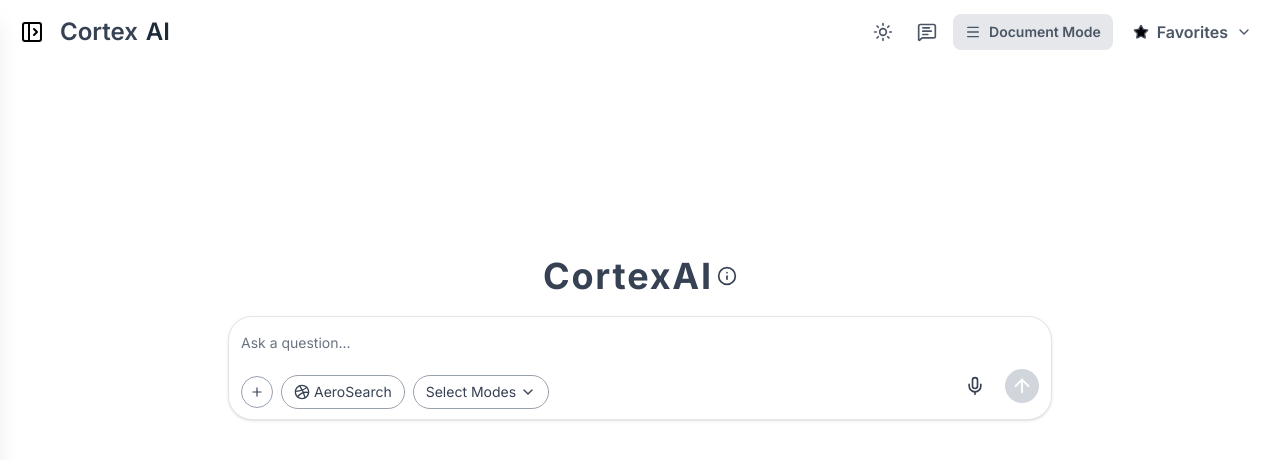
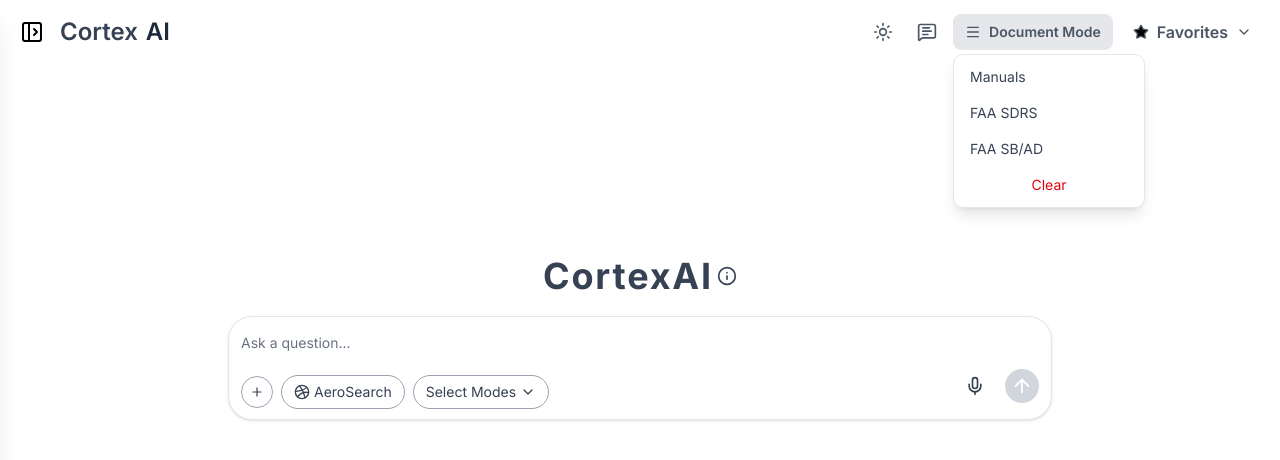
Before and after one commit to Khushprajapati2004/CortexAI, a Next.js app: page / in a window 1280 px wide. Both pictures are taken after a click on the button "Document Mode". Shown: the top 460 px of the page. Built offline with nearby package versions, Linux system fonts and the light colour scheme.

Commit message:
add dropdown

```diff
--- a/_middleware.ts
+++ b/_middleware.ts
@@ -7,7 +7,7 @@
   const { pathname } = request.nextUrl
 
   // Protected routes
-  const protectedRoutes = ['/', '/dashboard', '/profile']
+  const protectedRoutes = ['/']
   const isProtectedRoute = protectedRoutes.some(route => pathname.startsWith(route))
 
   // Auth routes (should not be accessible when logged in)
--- a/app/signup/page.tsx
+++ b/app/signup/page.tsx
@@ -1,6 +1,6 @@
 "use client"
 
-import { ArrowLeft, Eye, EyeOff, Github } from 'lucide-react'
+import { ArrowLeft, Eye, EyeOff } from 'lucide-react'
 import Link from 'next/link'
 import React, { useState, ChangeEvent, FormEvent } from 'react'
 import { useRouter } from 'next/navigation'
--- a/components/Header.tsx
+++ b/components/Header.tsx
@@ -10,11 +10,14 @@
 } from '@/components/ui/tooltip';
 import Sidebar from './Sidebar';
 import { useSidebar } from '../context/SidebarContext';
-import { useState, useEffect } from 'react';
+import { useState, useEffect, useRef } from 'react';
 
 const Header = () => {
     const { isSidebarOpen, toggleSidebar } = useSidebar();
     const [isDarkMode, setIsDarkMode] = useState(false);
+    const [isDocumentModeOpen, setIsDocumentModeOpen] = useState(false);
+    const [selectedDocumentMode, setSelectedDocumentMode] = useState('Document Mode');
+    const dropdownRef = useRef<HTMLDivElement>(null);
 
     // Apply dark mode class to document when mode changes
     useEffect(() => {
@@ -25,9 +28,43 @@
         }
     }, [isDarkMode]);
 
+    // Close dropdown when clicking outside
+    useEffect(() => {
+        const handleClickOutside = (event: MouseEvent) => {
+            if (dropdownRef.current && !dropdownRef.current.contains(event.target as Node)) {
+                setIsDocumentModeOpen(false);
+            }
+        };
+
+        document.addEventListener('mousedown', handleClickOutside);
+        return () => {
+            document.removeEventListener('mousedown', handleClickOutside);
+        };
+    }, []);
+
     const toggleDarkMode = () => {
         setIsDarkMode(!isDarkMode);
     };
+
+    const toggleDocumentMode = () => {
+        setIsDocumentModeOpen(!isDocumentModeOpen);
+    };
+
+    const handleDocumentModeSelect = (modeName: string) => {
+        if (modeName === 'Clear') {
+            setSelectedDocumentMode('Document Mode');
+        } else {
+            setSelectedDocumentMode(modeName);
+        }
+        setIsDocumentModeOpen(false);
+    };
+
+    const documentModes = [
+        { name: 'Manuals', active: selectedDocumentMode === 'Manuals' },
+        { name: 'FAA SDRS', active: selectedDocumentMode === 'FAA SDRS' },
+        { name: 'FAA SB/AD', active: selectedDocumentMode === 'FAA SB/AD' },
+        { name: 'Clear', active: false }
+    ];
 
     return (
         <>
@@ -82,10 +119,44 @@
                                 </TooltipContent>
                             </Tooltip>
 
-                            <button className="flex items-center space-x-2 px-3 py-2 bg-gray-200 dark:bg-gray-700 font-semibold text-gray-600 dark:text-gray-300 hover:text-gray-800 dark:hover:text-white rounded-md cursor-pointer">
-                                <Menu className="w-4 h-4" />
-                                <span className="text-sm">Document Mode</span>
-                            </button>
+                            {/* Document Mode Dropdown */}
+                            <div className="relative" ref={dropdownRef}>
+                                <button
+                                    className="flex items-center space-x-2 px-3 py-2 bg-gray-200 dark:bg-gray-700 font-semibold text-gray-600 dark:text-gray-300 hover:text-gray-800 dark:hover:text-white rounded-md cursor-pointer"
+                                    onClick={toggleDocumentMode}
+                                >
+                                    <Menu className="w-4 h-4" />
+                                    <span className="text-sm">{selectedDocumentMode}</span>
+                                </button>
+
+                                {/* Dropdown Menu */}
+                                {isDocumentModeOpen && (
+                                    <div className="absolute top-full left-0 mt-1 w-48 bg-white dark:bg-gray-800 border border-gray-200 dark:border-gray-700 rounded-lg shadow-lg py-1 z-50">
+                                        {documentModes.map((mode, index) => (
+                                            <button
+                                                key={mode.name}
+                                                onClick={() => handleDocumentModeSelect(mode.name)}
+                                                className={`w-full flex items-center justify-between px-4 py-2 text-sm text-left transition-colors ${
+                                                    mode.active
+                                                        ? 'bg-blue-50 dark:bg-blue-900/20 text-blue-700 dark:text-blue-300'
+                                                        : mode.name === 'Clear'
+                                                            ? 'text-red-600 dark:text-red-400 hover:bg-gray-50 dark:hover:bg-gray-700 justify-center'
+                                                            : 'text-gray-700 dark:text-gray-300 hover:bg-gray-50 dark:hover:bg-gray-700'
+                                                } ${
+                                                    index === 0 ? 'rounded-t-lg' : ''
+                                                } ${
+                                                    index === documentModes.length - 1 ? 'rounded-b-lg' : ''
+                                                }`}
+                                            >
+                                                <span>{mode.name}</span>
+                                                {mode.active && (
+                                                    <div className="w-2 h-2 bg-blue-500 rounded-full"></div>
+                                                )}
+                                            </button>
+                                        ))}
+                                    </div>
+                                )}
+                            </div>
 
                             <button className="px-3 py-2 flex items-center gap-2 text-base font-semibold text-gray-600 dark:text-gray-300 cursor-pointer hover:text-gray-900 dark:hover:text-white hover:bg-gray-100 dark:hover:bg-gray-800 rounded-lg transition-colors">
                                 <Star className='h-4 w-4 fill-black dark:fill-white' /> Favorites <ChevronDown className='w-4 h-5' />
```
